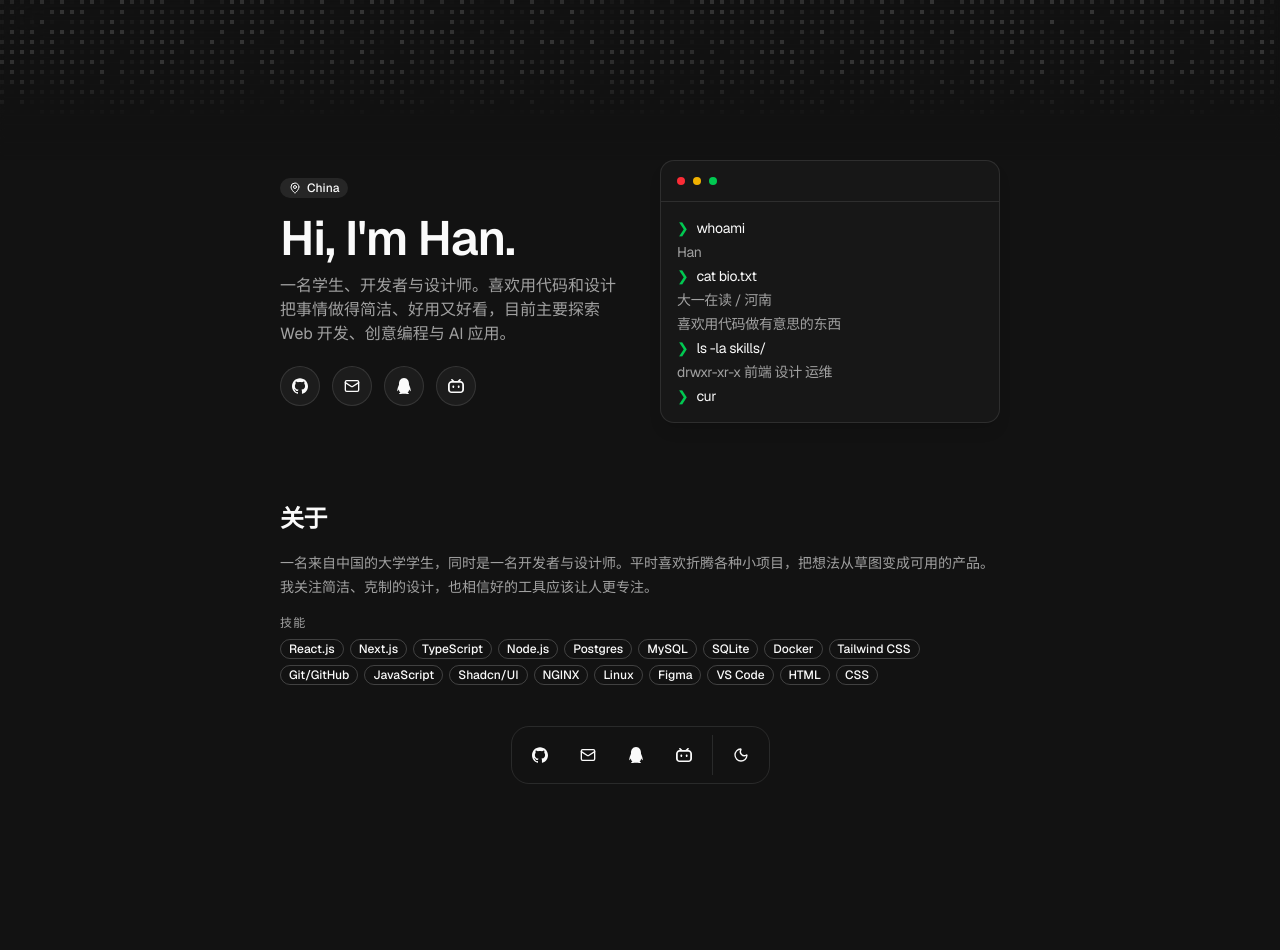
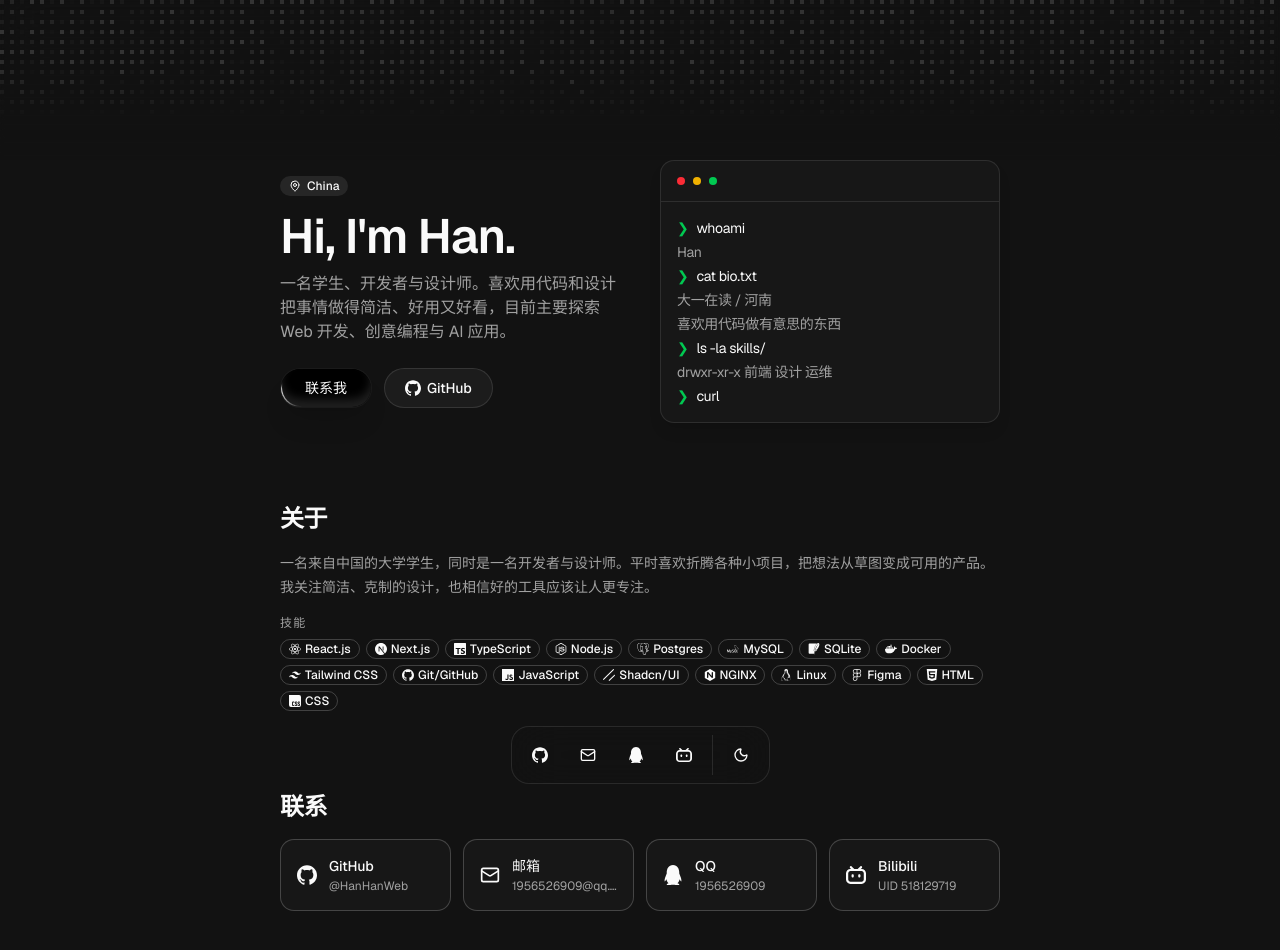
Before and after one commit to HanHanWeb/homepage, a Next.js app: page / in a window 1280 px wide. Shown: the top 950 px of the page. Before the commit the page ends 837 px from the top, so only its background shows below. Built offline with nearby package versions, Linux system fonts and the light colour scheme.

Commit message:
feat: 添加联系板块和技术栈展示
- 新增 Contact 组件,展示社交卡片(带 handle 副标题)
- 新增 brand-icon 与 stack-icon 组件,引入 simple-icons 和 tech-stack-icons
- 更新 hero 与 about 板块的视觉与文案
- SOCIALS 数据结构增加 handle 字段

```diff
--- a/package.json
+++ b/package.json
@@ -18,7 +18,9 @@
     "radix-ui": "^1.6.7",
     "react": "19.2.8",
     "react-dom": "19.2.8",
+    "simple-icons": "^16.28.0",
     "tailwind-merge": "^3.6.0",
+    "tech-stack-icons": "^3.7.1",
     "tw-animate-css": "^1.4.0"
   },
   "devDependencies": {
--- a/src/app/globals.css
+++ b/src/app/globals.css
@@ -174,6 +174,26 @@ html {
   animation-delay: var(--blur-delay, 0s);
 }
 
+/*
+ * 入场淡入(仅 opacity):用于含 backdrop-filter 的元素的祖先。
+ * 注意:必须用 backwards 填充且不能带 transform/filter——
+ * both 填充会在动画结束后永久保留 transform,使祖先成为
+ * backdrop root,导致后代 backdrop-filter 失效(Chromium 已知问题)。
+ */
+@keyframes dock-in {
+  from {
+    opacity: 0;
+  }
+  to {
+    opacity: 1;
+  }
+}
+
+.animate-dock-in {
+  animation: dock-in 0.5s ease-out backwards;
+  animation-delay: var(--blur-delay, 0s);
+}
+
 /* 滚动进入视口时触发：由 Reveal 组件（IntersectionObserver）添加类名 */
 .blur-in-pending {
   opacity: 0;
--- a/src/app/page.tsx
+++ b/src/app/page.tsx
@@ -1,4 +1,5 @@
 import { About } from "@/components/about";
+import { Contact } from "@/components/contact";
 import { DockBar } from "@/components/dock-bar";
 import { FlickeringGridTop } from "@/components/flickering-grid-top";
 import { Hero } from "@/components/hero";
@@ -20,6 +21,7 @@ export default function Home() {
       <main className="relative z-10 mx-auto flex w-full max-w-3xl flex-1 flex-col px-6 pt-20 pb-28">
         <Hero />
         <About />
+        <Contact />
       </main>
     </>
   );
--- a/src/components/about.tsx
+++ b/src/components/about.tsx
@@ -1,25 +1,46 @@
+import {
+  siCss,
+  siDocker,
+  siFigma,
+  siGithub,
+  siHtml5,
+  siJavascript,
+  siLinux,
+  siMysql,
+  siNextdotjs,
+  siNginx,
+  siNodedotjs,
+  siPostgresql,
+  siReact,
+  siShadcnui,
+  siSqlite,
+  siTailwindcss,
+  siTypescript,
+  type SimpleIcon,
+} from "simple-icons";
+
+import { Reveal } from "@/components/reveal";
 import { Badge } from "@/components/ui/badge";
-import { Reveal } from "@/components/reveal";
+import { BrandIcon } from "@/components/ui/brand-icon";
 
-const SKILLS = [
-  "React.js",
-  "Next.js",
-  "TypeScript",
-  "Node.js",
-  "Postgres",
-  "MySQL",
-  "SQLite",
-  "Docker",
-  "Tailwind CSS",
-  "Git/GitHub",
-  "JavaScript",
-  "Shadcn/UI",
-  "NGINX",
-  "Linux",
-  "Figma",
-  "VS Code",
-  "HTML",
-  "CSS",
+const SKILLS: Array<{ name: string; icon: SimpleIcon }> = [
+  { name: "React.js", icon: siReact },
+  { name: "Next.js", icon: siNextdotjs },
+  { name: "TypeScript", icon: siTypescript },
+  { name: "Node.js", icon: siNodedotjs },
+  { name: "Postgres", icon: siPostgresql },
+  { name: "MySQL", icon: siMysql },
+  { name: "SQLite", icon: siSqlite },
+  { name: "Docker", icon: siDocker },
+  { name: "Tailwind CSS", icon: siTailwindcss },
+  { name: "Git/GitHub", icon: siGithub },
+  { name: "JavaScript", icon: siJavascript },
+  { name: "Shadcn/UI", icon: siShadcnui },
+  { name: "NGINX", icon: siNginx },
+  { name: "Linux", icon: siLinux },
+  { name: "Figma", icon: siFigma },
+  { name: "HTML", icon: siHtml5 },
+  { name: "CSS", icon: siCss },
 ];
 
 export function About() {
@@ -45,11 +66,12 @@ export function About() {
           <div className="mt-2 flex flex-wrap gap-1.5">
             {SKILLS.map((skill) => (
               <Badge
-                key={skill}
+                key={skill.name}
                 variant="outline"
                 className="dark:border-white/20"
               >
-                {skill}
+                <BrandIcon icon={skill.icon} />
+                {skill.name}
               </Badge>
             ))}
           </div>
--- /dev/null
+++ b/src/components/contact.tsx
@@ -0,0 +1,38 @@
+import { Reveal } from "@/components/reveal";
+import { SOCIALS } from "@/lib/socials";
+
+/**
+ * 联系板块:仿卡片网格设计,整卡可点击。
+ * 桌面端一行四列,移动端两列;深浅色均使用语义色(bg-card / muted-foreground)。
+ */
+export function Contact() {
+  return (
+    <section id="contact" className="scroll-mt-6 py-10">
+      <Reveal delay="1.8s">
+        <h2 className="text-2xl font-semibold tracking-tight">联系</h2>
+      </Reveal>
+
+      <Reveal delay="1.95s">
+        <div className="mt-4 grid grid-cols-2 gap-3 sm:grid-cols-4">
+          {SOCIALS.map((social) => (
+            <a
+              key={social.name}
+              href={social.href}
+              target="_blank"
+              rel="noopener noreferrer"
+              className="flex items-center gap-3 rounded-xl border bg-card p-4 text-card-foreground transition-colors hover:bg-secondary dark:border-white/20"
+            >
+              <social.Icon className="size-5 shrink-0" />
+              <div className="min-w-0">
+                <div className="text-sm font-medium">{social.name}</div>
+                <div className="mt-0.5 truncate text-xs text-muted-foreground">
+                  {social.handle}
+                </div>
+              </div>
+            </a>
+          ))}
+        </div>
+      </Reveal>
+    </section>
+  );
+}
--- a/src/components/dock-bar.tsx
+++ b/src/components/dock-bar.tsx
@@ -25,7 +25,7 @@ export function DockBar() {
 
   return (
     <div
-      className="pointer-events-none fixed inset-x-0 bottom-0 z-50 flex justify-center pb-4 animate-blur-in"
+      className="pointer-events-none fixed inset-x-0 bottom-0 z-50 flex justify-center pb-4 animate-dock-in"
       style={{ "--blur-delay": "1.2s" } as React.CSSProperties}
     >
       <Dock direction="middle" className="pointer-events-auto">
--- a/src/components/hero.tsx
+++ b/src/components/hero.tsx
@@ -1,8 +1,9 @@
 import { MapPin } from "lucide-react";
 
+import { GithubIcon } from "@/components/icons";
 import { Badge } from "@/components/ui/badge";
 import { Button } from "@/components/ui/button";
-import { SOCIALS } from "@/lib/socials";
+import { ShimmerButton } from "@/components/ui/shimmer-button";
 import {
   AnimatedSpan,
   Terminal,
@@ -58,29 +59,33 @@ export function Hero() {
             Web 开发、创意编程与 AI 应用。
           </p>
 
-          {/* 联系方式圆圈组(底部 Dock 中同样保留) */}
+          {/* 行动按钮：主按钮跳转联系板块,次按钮打开 GitHub */}
           <div
-            className="mt-5 flex flex-wrap items-center justify-center gap-3 animate-blur-in sm:justify-start"
+            className="mt-6 flex flex-wrap items-center justify-center gap-3 animate-blur-in sm:justify-start"
             style={{ "--blur-delay": "0.85s" } as React.CSSProperties}
           >
-            {SOCIALS.map((social) => (
+            <ShimmerButton
+              href="#contact"
+              background="rgba(0, 0, 0, 1)"
+              className="h-10 shadow-xl"
+            >
+              <span className="text-sm font-medium text-white">联系我</span>
+            </ShimmerButton>
             <Button
-                key={social.name}
               asChild
               variant="outline"
-                size="icon"
-                className="size-10 rounded-full"
+              size="lg"
+              className="h-10 rounded-full px-5"
             >
               <a
-                  href={social.href}
+                href="https://github.com/HanHanWeb"
                 target="_blank"
                 rel="noopener noreferrer"
-                  aria-label={social.name}
               >
-                  <social.Icon />
+                <GithubIcon className="size-4" />
+                GitHub
               </a>
             </Button>
-            ))}
           </div>
         </div>
 
--- /dev/null
+++ b/src/components/ui/brand-icon.tsx
@@ -0,0 +1,26 @@
+import type { SimpleIcon } from "simple-icons";
+
+import { cn } from "@/lib/utils";
+
+/**
+ * simple-icons 品牌图标渲染(纯色版)。
+ * 统一使用 currentColor 跟随文字颜色,深浅色主题下风格一致。
+ */
+export function BrandIcon({
+  icon,
+  className,
+}: {
+  icon: SimpleIcon;
+  className?: string;
+}) {
+  return (
+    <svg
+      viewBox="0 0 24 24"
+      aria-hidden="true"
+      className={cn("size-3 shrink-0", className)}
+      fill="currentColor"
+    >
+      <path d={icon.path} />
+    </svg>
+  );
+}
--- /dev/null
+++ b/src/components/ui/stack-icon.tsx
@@ -0,0 +1,29 @@
+"use client";
+
+import TechStackIcon, { type IconName } from "tech-stack-icons";
+
+import { cn } from "@/lib/utils";
+
+/**
+ * tech-stack-icons 客户端封装。
+ * 原组件内部使用 useId(仅客户端可用),故不能直接在服务端组件中引用。
+ * invert:纯黑图标(如 GitHub/Next.js)在深色模式下反色以保证可见。
+ */
+export function StackIcon({
+  name,
+  invert,
+  className,
+}: {
+  name: IconName;
+  invert?: boolean;
+  className?: string;
+}) {
+  return (
+    <TechStackIcon
+      name={name}
+      className={cn("size-3", invert && "dark:invert", className)}
+    />
+  );
+}
+
+export type { IconName };
--- a/src/lib/socials.ts
+++ b/src/lib/socials.ts
@@ -3,17 +3,34 @@ import { Mail } from "lucide-react";
 
 import { BilibiliIcon, GithubIcon, QQIcon } from "@/components/icons";
 
-/** 联系方式(Hero 圆圈组与底部 Dock 共用) */
+/** 联系方式(联系板块卡片与底部 Dock 共用;handle 为卡片副标题) */
 export const SOCIALS: Array<{
   name: string;
+  handle: string;
   href: string;
   Icon: ComponentType<SVGProps<SVGSVGElement>>;
 }> = [
-  { name: "GitHub", href: "https://github.com/HanHanWeb", Icon: GithubIcon },
-  { name: "Email", href: "mailto:1956526909@qq.com", Icon: Mail },
-  { name: "QQ", href: "https://qm.qq.com/q/XjHABirz6m", Icon: QQIcon },
+  {
+    name: "GitHub",
+    handle: "@HanHanWeb",
+    href: "https://github.com/HanHanWeb",
+    Icon: GithubIcon,
+  },
+  {
+    name: "邮箱",
+    handle: "1956526909@qq.com",
+    href: "mailto:1956526909@qq.com",
+    Icon: Mail,
+  },
+  {
+    name: "QQ",
+    handle: "1956526909",
+    href: "https://qm.qq.com/q/XjHABirz6m",
+    Icon: QQIcon,
+  },
   {
     name: "Bilibili",
+    handle: "UID 518129719",
     href: "https://space.bilibili.com/518129719",
     Icon: BilibiliIcon,
   },
--- a/src/registry/magicui/dock.tsx
+++ b/src/registry/magicui/dock.tsx
@@ -29,7 +29,7 @@ const DEFAULT_DISTANCE = 140
 const DEFAULT_DISABLEMAGNIFICATION = false
 
 const dockVariants = cva(
-  "supports-backdrop-blur:bg-white/10 supports-backdrop-blur:dark:bg-black/10 mx-auto mt-8 flex h-[58px] w-max items-center justify-center gap-2 rounded-2xl border p-2 backdrop-blur-md"
+  "bg-background/70 supports-[backdrop-filter]:bg-background/50 mx-auto mt-8 flex h-[58px] w-max items-center justify-center gap-2 rounded-2xl border p-2 backdrop-blur-xl"
 )
 
 const Dock = React.forwardRef<HTMLDivElement, DockProps>(
```
Also changed, not shown: 1 other file (tests, documents, lock files or other folders). Lines whose indentation alone changed are shown as unchanged.
